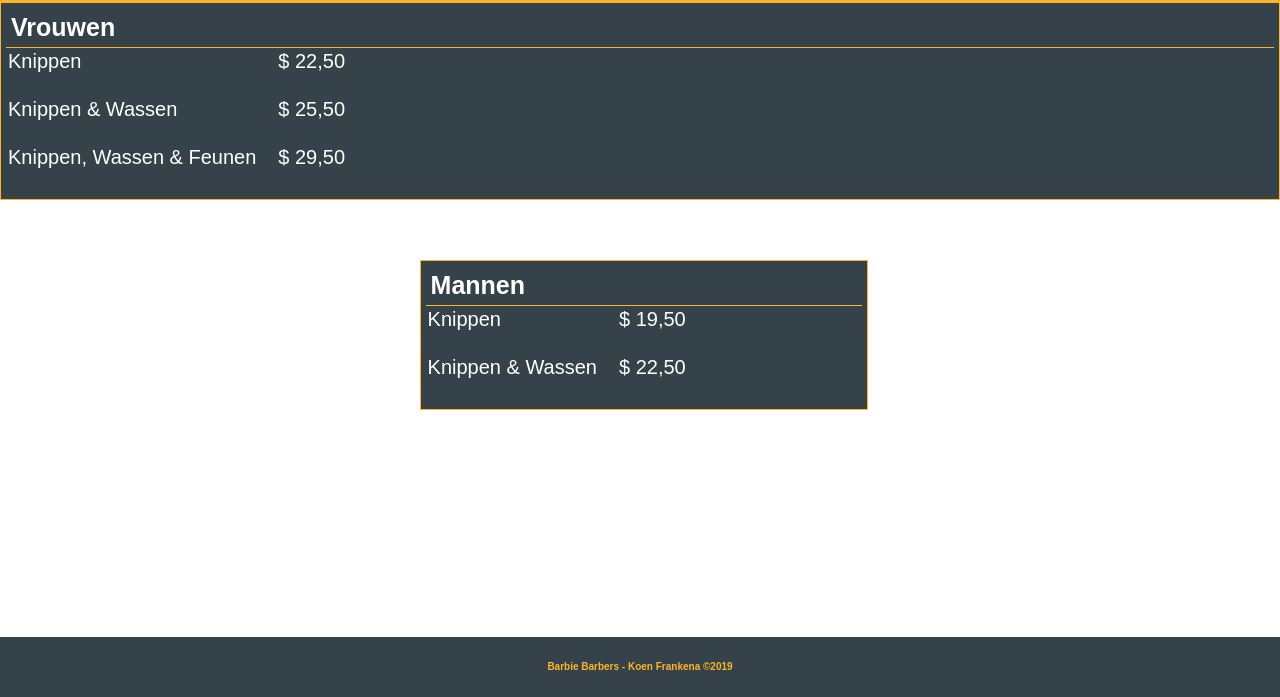
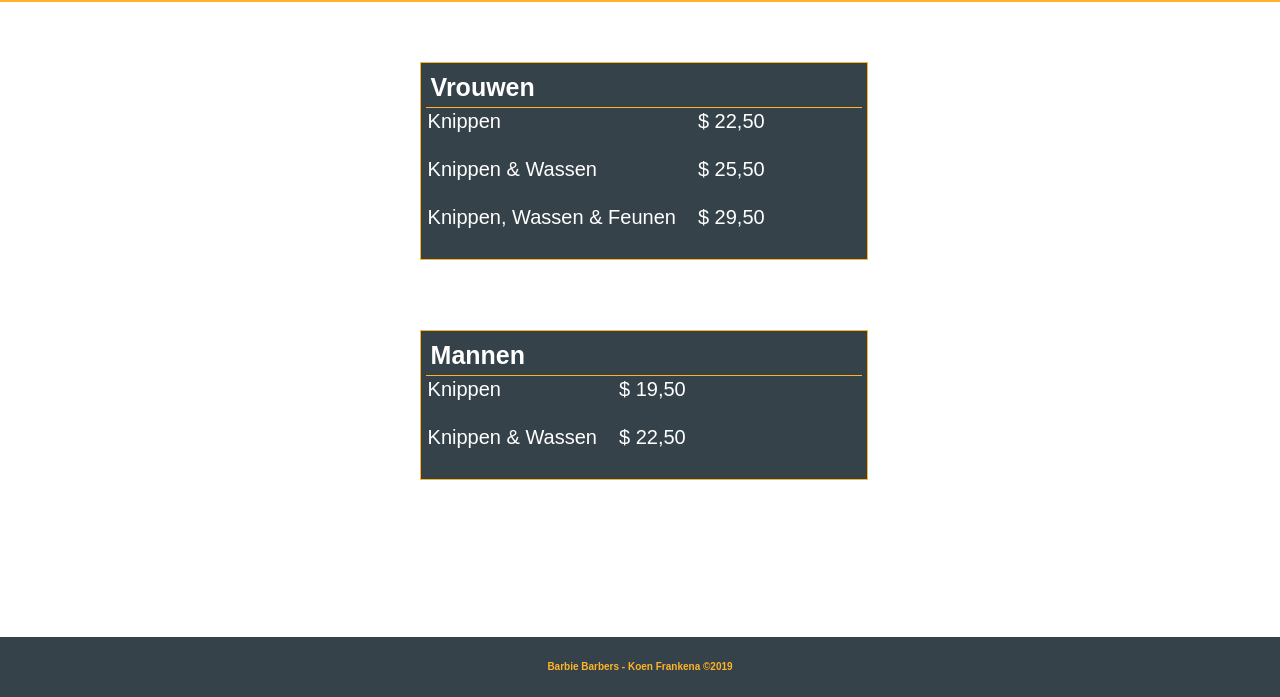
Before and after one commit to KoenieFrankenstein/Kappersproject, a website: page public/prijzen.html in a window 1280 px wide. Shown: the part 103-800 px from the top of the page. Drawn offline with Linux system fonts and the light colour scheme.

Commit message:
prijzen scherm gefixt

```diff
--- a/public/prijzen.html
+++ b/public/prijzen.html
@@ -15,7 +15,7 @@
         <h4>Barbie Barbers - Koen Frankena ©2019</h4>
     </div>
 
-    <div class="half">
+    <div class="collums">
         <ul class="type">
             <li class="head">Vrouwen</li>
             <table>
```
